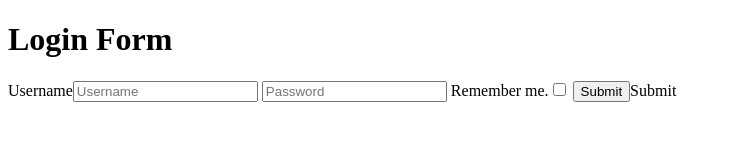
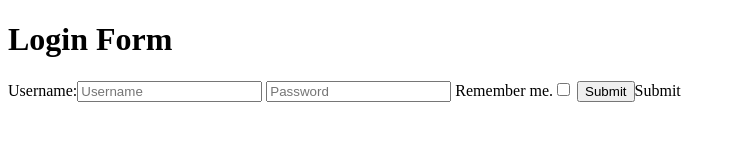
Before and after one commit to acciojob/remember-me-login-form-devanshumankar, a website: page main.html in a window 1280 px wide. Shown: the full height of the page, 0-734 px from the left. Drawn offline with Linux system fonts and the light colour scheme.

Commit message:
created a submission

```diff
--- a/main.html
+++ b/main.html
@@ -10,7 +10,7 @@
 	<!-- the entire body must be written by student -->
 	<h1>Login Form</h1>
 	<form>
-		<label for="username">Username</label><input type="text" placeholder="Username" id="username">
+		<label for="username">Username:</label><input type="text" placeholder="Username" id="username">
 		<input type="password" placeholder="Password" id="password">
 		<label for="checkbox">Remember me.</label><input type='checkbox' id="checkbox">
 		<input type="submit" value="Submit" id="submit">Submit</button>
--- a/script.js
+++ b/script.js
@@ -2,8 +2,7 @@ const existing = document.querySelector("#existing")
 const submitBtn = document.querySelector("#submit")
 if (localStorage.length > 0) {
 	existing.style.display = "inline"
-	        } else {
-
+} else{
 	existing.style.display = "none"
 }
 submitBtn.addEventListener("click", () => {
```
Lines whose indentation alone changed are shown as unchanged.
